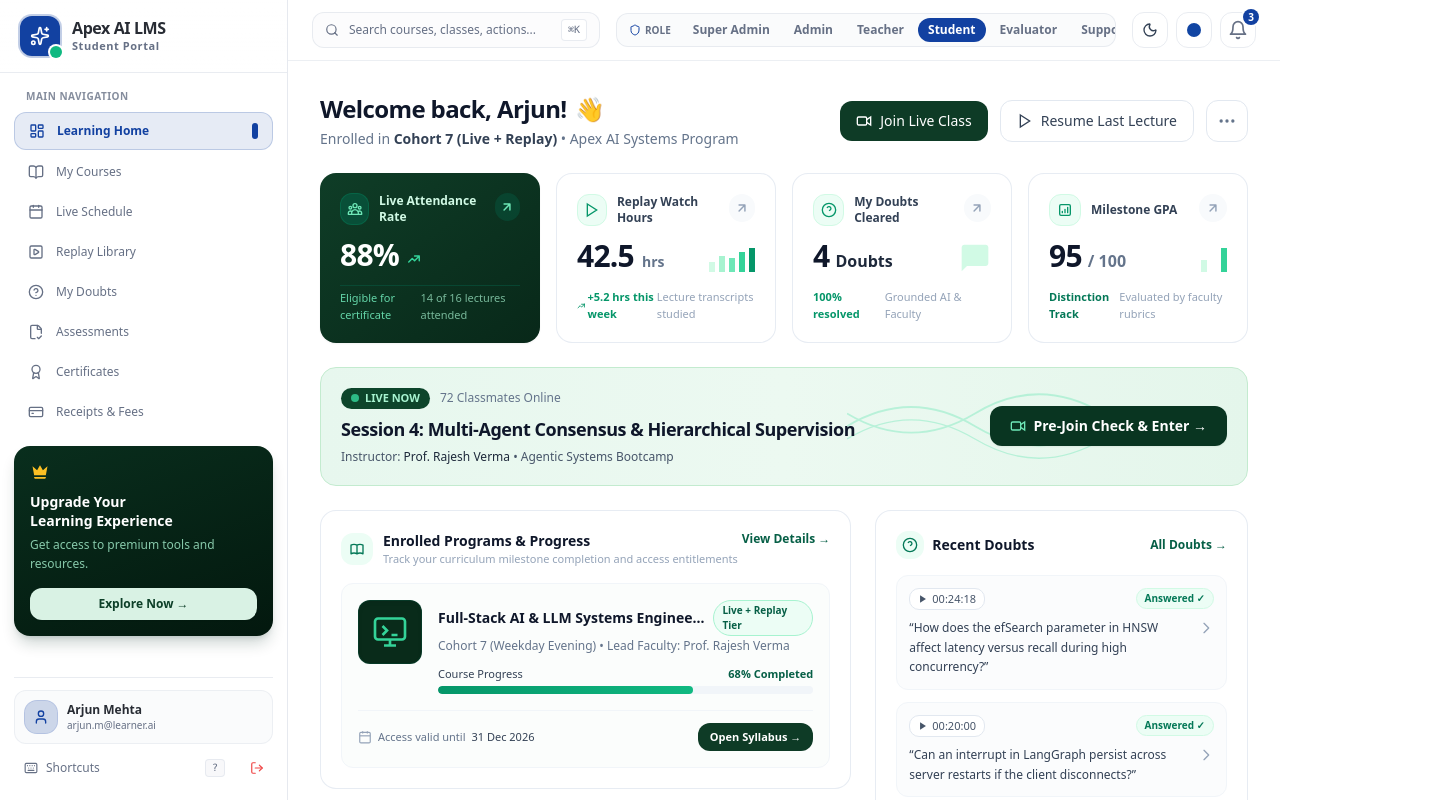
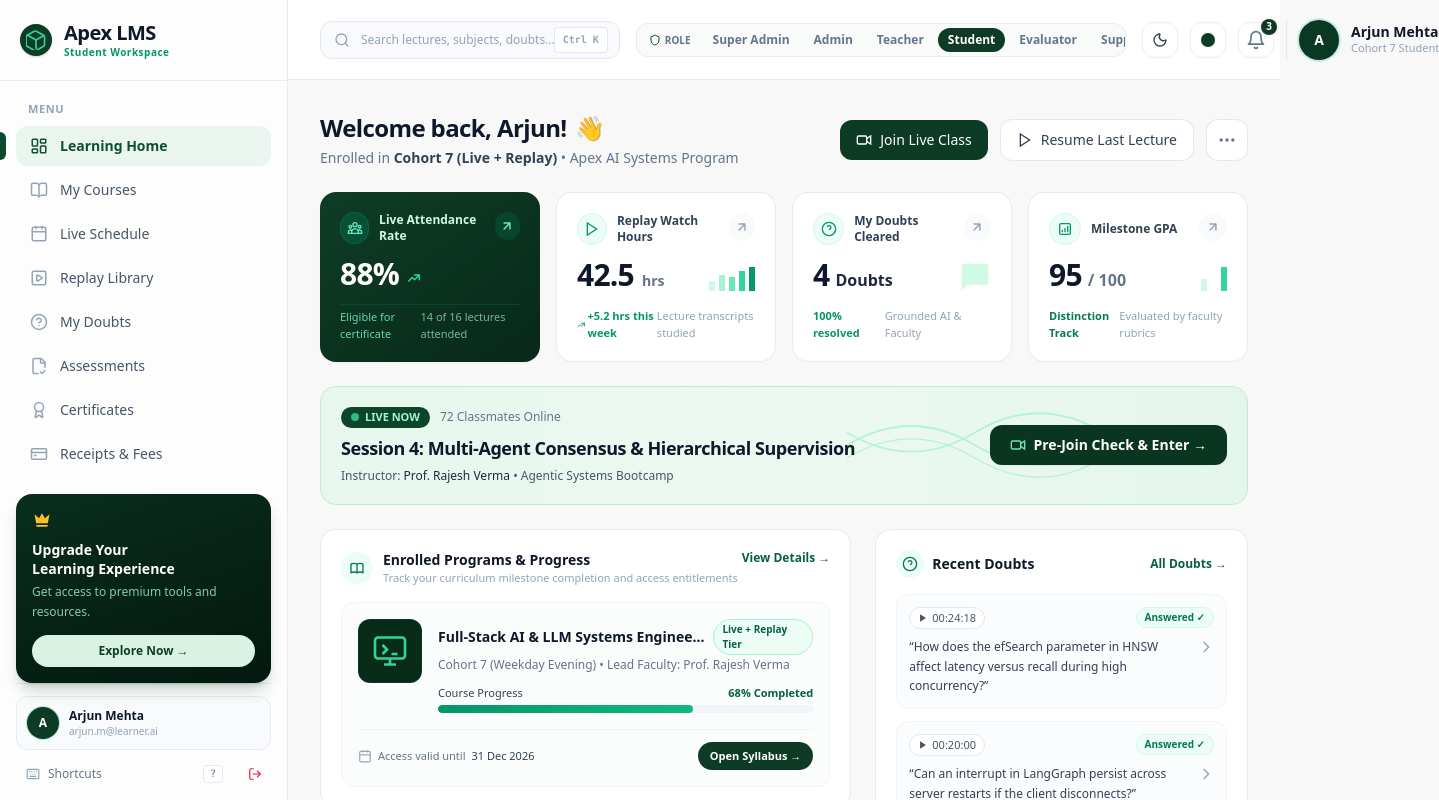
Before and after one commit to srimanthadep/LMS, a React (Vite) app: page /student/dashboard in a window 1280 px wide. Shown: the top 800 px of the page, 1439 px wide, since content can reach past the window. Built offline with nearby package versions, Linux system fonts and the light colour scheme.

Commit message:
feat(design): propagate Apex LMS forest green and sage design system across entire application

```diff
--- a/src/components/layout/DashboardLayout.tsx
+++ b/src/components/layout/DashboardLayout.tsx
@@ -228,15 +228,16 @@ export const DashboardLayout = ({ children, headerAction }: DashboardLayoutProps
             className="flex items-center space-x-2.5 cursor-pointer group"
             onClick={() => navigate(`/${role}/dashboard`)}
           >
-            <div className="relative flex items-center justify-center">
-              <div className="h-8 w-8 rounded-xl bg-primary text-primary-foreground flex items-center justify-center font-bold text-xs ring-2 ring-primary/20 shadow-xs">
-                <Sparkles className="h-4 w-4" />
-              </div>
-              <span className="absolute -bottom-0.5 -right-0.5 w-2.5 h-2.5 rounded-full bg-emerald-500 ring-2 ring-card" />
+            <div className="w-8 h-8 rounded-lg bg-[#0e3b26] flex items-center justify-center text-emerald-400 shadow-sm shadow-emerald-950/20">
+              <svg className="w-4 h-4 text-emerald-400" fill="none" stroke="currentColor" strokeLinecap="round" strokeLinejoin="round" strokeWidth="2" viewBox="0 0 24 24">
+                <path d="m21.12 6.4-8.8-4.9a2.3 2.3 0 0 0-2.24 0l-8.8 4.9A2.3 2.3 0 0 0 .16 8.4v9.2a2.3 2.3 0 0 0 1.12 2l8.8 4.9a2.3 2.3 0 0 0 2.24 0l8.8-4.9a2.3 2.3 0 0 0 1.12-2V8.4a2.3 2.3 0 0 0-1.12-2z"></path>
+                <path d="M12 22V12"></path>
+                <path d="m21 7-9 5-9-5"></path>
+              </svg>
             </div>
             <div>
-              <span className="font-bold text-sm tracking-tight block leading-tight">Apex AI LMS</span>
-              <span className="text-[10px] text-muted-foreground font-semibold uppercase tracking-wider block capitalize">
+              <span className="font-bold text-sm tracking-tight block leading-tight">Apex LMS</span>
+              <span className="text-[10px] text-emerald-600 dark:text-emerald-400 font-semibold uppercase tracking-wider block capitalize">
                 {role.replace("-", " ")} Portal
               </span>
             </div>
@@ -342,35 +343,32 @@ export const DashboardLayout = ({ children, headerAction }: DashboardLayoutProps
       <div className="flex-1 flex">
         {/* Desktop Fixed Sidebar */}
         <aside className="hidden lg:flex lg:flex-col lg:w-72 lg:fixed lg:inset-y-0 border-r border-border/80 bg-card/70 backdrop-blur-xl z-20 shadow-xs">
-          {/* Brand header */}
-          <div className="flex items-center justify-between px-5 py-4 border-b border-border/70 bg-gradient-to-b from-card to-card/50">
+          {/* Brand Logo Header */}
+          <div className="flex items-center gap-3 px-5 py-5 border-b border-slate-200/80 dark:border-border/80">
             <div
-              className="flex items-center space-x-3 cursor-pointer group min-w-0 flex-1"
+              className="flex items-center gap-3 cursor-pointer group min-w-0 flex-1"
               onClick={() => navigate(`/${role}/dashboard`)}
             >
-              <div className="relative shrink-0">
-                <div className="h-10 w-10 rounded-xl bg-primary text-primary-foreground flex items-center justify-center font-bold text-base ring-2 ring-primary/25 shadow-sm group-hover:scale-105 transition-all">
-                  <Sparkles className="h-5 w-5" />
-                </div>
-                <span className="absolute -bottom-0.5 -right-0.5 w-3 h-3 rounded-full bg-emerald-500 ring-2 ring-card" />
+              <div className="w-8 h-8 rounded-lg bg-[#0e3b26] flex items-center justify-center text-emerald-400 shadow-sm shadow-emerald-950/20 group-hover:scale-105 transition-all shrink-0">
+                <svg className="w-5 h-5 text-emerald-400" fill="none" stroke="currentColor" strokeLinecap="round" strokeLinejoin="round" strokeWidth="2" viewBox="0 0 24 24">
+                  <path d="m21.12 6.4-8.8-4.9a2.3 2.3 0 0 0-2.24 0l-8.8 4.9A2.3 2.3 0 0 0 .16 8.4v9.2a2.3 2.3 0 0 0 1.12 2l8.8 4.9a2.3 2.3 0 0 0 2.24 0l8.8-4.9a2.3 2.3 0 0 0 1.12-2V8.4a2.3 2.3 0 0 0-1.12-2z"></path>
+                  <path d="M12 22V12"></path>
+                  <path d="m21 7-9 5-9-5"></path>
+                </svg>
               </div>
               <div className="min-w-0 flex-1">
-                <span className="font-extrabold text-base tracking-tight block leading-tight truncate text-foreground">
-                  Apex AI LMS
-                </span>
-                <span className="text-[11px] text-muted-foreground font-semibold uppercase tracking-wider block truncate capitalize">
-                  {role.replace("-", " ")} Portal
-                </span>
+                <span className="text-xl font-bold tracking-tight text-slate-900 dark:text-white block leading-tight truncate">Apex LMS</span>
+                <span className="text-[10px] text-emerald-600 dark:text-emerald-400 font-semibold uppercase tracking-wider block truncate capitalize">{role.replace("-", " ")} Workspace</span>
               </div>
             </div>
           </div>
 
           {/* Navigation Items */}
-          <div className="flex-1 flex flex-col justify-between py-4 px-3.5 overflow-y-auto sleek-scrollbar">
-            <div className="space-y-4">
+          <div className="flex-1 flex flex-col justify-between py-5 px-4 overflow-y-auto sleek-scrollbar">
+            <div className="space-y-5">
               <div>
-                <p className="text-[10px] font-bold text-muted-foreground/80 px-3 uppercase tracking-wider mb-2">
-                  Main Navigation
+                <p className="px-3 text-[11px] font-semibold text-slate-400 tracking-wider uppercase mb-2">
+                  Menu
                 </p>
                 <nav className="space-y-1">
                   {navItems.map((item) => {
@@ -383,30 +381,22 @@ export const DashboardLayout = ({ children, headerAction }: DashboardLayoutProps
                         type="button"
                         onClick={() => navigate(item.href)}
                         className={cn(
-                          "relative w-full flex items-center justify-between px-3.5 py-2.5 rounded-xl text-xs font-medium transition-all duration-150 group text-left outline-none",
+                          "group relative flex items-center gap-3 px-3.5 py-2.5 rounded-xl font-medium text-sm transition-all text-left outline-none w-full",
                           isActive
-                            ? "text-primary font-bold shadow-xs bg-primary/10 border border-primary/20"
-                            : "text-muted-foreground hover:text-foreground hover:bg-muted/50"
+                            ? "bg-[#eaf5ef] dark:bg-emerald-950/40 text-[#0d4f32] dark:text-emerald-300 font-semibold"
+                            : "text-slate-600 dark:text-slate-400 hover:text-slate-900 dark:hover:text-white hover:bg-slate-50 dark:hover:bg-muted/40"
                         )}
                       >
-                        <div className="flex items-center space-x-3 min-w-0">
-                          <Icon className={cn("h-4 w-4 shrink-0 transition-colors", isActive ? "text-primary" : "text-muted-foreground group-hover:text-foreground")} />
-                          <span className="truncate">{item.name}</span>
-                        </div>
-                        <div className="flex items-center gap-1.5 shrink-0">
+                        {isActive && (
+                          <span className="absolute -left-4 top-1.5 bottom-1.5 w-1.5 bg-[#0e482f] dark:bg-emerald-400 rounded-r-md"></span>
+                        )}
+                        <Icon className={cn("w-[18px] h-[18px] shrink-0 transition-colors", isActive ? "text-[#0d4f32] dark:text-emerald-300" : "text-slate-400 dark:text-slate-500 group-hover:text-slate-600 dark:group-hover:text-slate-300")} />
+                        <span className="flex-1 truncate">{item.name}</span>
                         {item.badge && (
-                            <span className="text-[9px] font-bold px-1.5 py-0.2 rounded-full bg-primary text-primary-foreground">
+                          <span className="text-[9px] font-bold px-2 py-0.5 rounded-full bg-[#0e3b26] text-white">
                             {item.badge}
                           </span>
                         )}
-                          {isActive && (
-                            <motion.div
-                              layoutId="sidebar-active-indicator"
-                              className="w-1.5 h-4 rounded-full bg-primary"
-                              transition={{ type: "spring", stiffness: 350, damping: 30 }}
-                            />
-                          )}
-                        </div>
                       </button>
                     );
                   })}
@@ -418,15 +408,15 @@ export const DashboardLayout = ({ children, headerAction }: DashboardLayoutProps
             </div>
 
             {/* Bottom Actions */}
-            <div className="pt-3 border-t border-border/70 space-y-2">
+            <div className="pt-3 border-t border-slate-200/80 dark:border-border/70 space-y-2">
               {/* User profile capsule */}
-              <div className="flex items-center gap-2.5 p-2.5 rounded-xl bg-muted/40 border border-border/50">
-                <div className="h-8 w-8 rounded-lg bg-primary/20 text-primary flex items-center justify-center font-bold text-xs shrink-0 ring-1 ring-primary/30">
-                  <User className="h-4 w-4" />
+              <div className="flex items-center gap-2.5 p-2.5 rounded-xl bg-slate-50 dark:bg-muted/40 border border-slate-200/80 dark:border-border/50">
+                <div className="h-8 w-8 rounded-lg bg-[#0e3b26] text-white flex items-center justify-center font-bold text-xs shrink-0 ring-1 ring-emerald-500/30">
+                  {user.name.charAt(0)}
                 </div>
                 <div className="min-w-0 flex-1">
-                  <p className="text-xs font-bold truncate text-foreground">{user.name}</p>
-                  <p className="text-[10px] text-muted-foreground truncate">{user.email}</p>
+                  <p className="text-xs font-bold truncate text-slate-900 dark:text-white">{user.name}</p>
+                  <p className="text-[10px] text-slate-400 truncate">{user.email}</p>
                 </div>
               </div>
 
@@ -434,18 +424,18 @@ export const DashboardLayout = ({ children, headerAction }: DashboardLayoutProps
                 <Button
                   variant="ghost"
                   size="sm"
-                  className="flex-1 justify-start h-8 px-2.5 text-xs text-muted-foreground hover:text-foreground gap-2 rounded-xl"
+                  className="flex-1 justify-start h-8 px-2.5 text-xs text-slate-500 hover:text-slate-900 dark:hover:text-white gap-2 rounded-xl"
                   onClick={() => setShortcutsOpen(true)}
                 >
-                  <Keyboard className="h-3.5 w-3.5 text-muted-foreground" />
+                  <Keyboard className="h-3.5 w-3.5 text-slate-400" />
                   <span>Shortcuts</span>
-                  <kbd className="ml-auto text-[10px] font-mono border border-border/70 rounded px-1.5 py-0.2 bg-muted/60">?</kbd>
+                  <kbd className="ml-auto text-[10px] font-mono border border-slate-200 dark:border-border rounded px-1.5 py-0.2 bg-white dark:bg-card">?</kbd>
                 </Button>
 
                 <Button
                   variant="ghost"
                   size="icon"
-                  className="h-8 w-8 rounded-xl text-destructive hover:text-destructive hover:bg-destructive/10 shrink-0"
+                  className="h-8 w-8 rounded-xl text-rose-600 hover:text-rose-700 hover:bg-rose-50 dark:hover:bg-rose-950/30 shrink-0"
                   title="Sign Out"
                   onClick={() => {
                     logout();
@@ -462,32 +452,50 @@ export const DashboardLayout = ({ children, headerAction }: DashboardLayoutProps
         {/* 3. Main Content Canvas */}
         <div className="lg:pl-72 flex-1 flex flex-col min-w-0">
           {/* Desktop Top Utility Bar */}
-          <div className="hidden lg:flex items-center justify-between px-6 py-3 border-b border-border/60 bg-card/60 backdrop-blur-md sticky top-0 z-30">
+          <header className="hidden lg:flex h-20 items-center justify-between px-8 border-b border-slate-200/80 dark:border-border/80 bg-white/90 dark:bg-card/90 backdrop-blur-md sticky top-0 z-30" data-purpose="top-navigation-bar">
             {/* Search Input */}
+            <div className="relative w-full max-w-xs xl:max-w-md">
               <button
                 onClick={() => setSearchOpen(true)}
-              className="flex items-center gap-2.5 px-3 py-1.5 rounded-xl border border-border/70 bg-muted/30 hover:bg-muted/60 text-muted-foreground text-xs w-60 xl:w-72 transition-colors text-left"
+                className="w-full pl-10 pr-16 py-2.5 bg-slate-50 dark:bg-muted/30 border border-slate-200 dark:border-border rounded-xl text-xs md:text-sm text-slate-800 dark:text-slate-200 placeholder-slate-400 flex items-center justify-between hover:border-emerald-500/50 transition-all text-left"
               >
-              <Search className="h-3.5 w-3.5 shrink-0" />
-              <span className="truncate">Search courses, classes, actions...</span>
-              <kbd className="ml-auto text-[10px] font-mono border border-border/70 rounded px-1.5 py-0.5 bg-background shadow-2xs shrink-0">
-                ⌘K
-              </kbd>
+                <span className="absolute inset-y-0 left-0 pl-3.5 flex items-center pointer-events-none text-slate-400">
+                  <svg className="w-4 h-4" fill="none" stroke="currentColor" strokeWidth="2" viewBox="0 0 24 24">
+                    <circle cx="11" cy="11" r="8"></circle>
+                    <path d="m21 21-4.35-4.35" strokeLinecap="round" strokeLinejoin="round"></path>
+                  </svg>
+                </span>
+                <span className="text-slate-400 text-xs truncate">Search lectures, subjects, doubts...</span>
+                <span className="absolute inset-y-0 right-0 pr-3 flex items-center pointer-events-none">
+                  <kbd className="px-2 py-0.5 text-[10px] font-semibold text-slate-400 bg-white dark:bg-card border border-slate-200 dark:border-border rounded shadow-2xs">Ctrl K</kbd>
+                </span>
               </button>
+            </div>
 
             {/* Compact Dev Role Switcher */}
-            <div className="mx-4 flex-1 max-w-2xl flex justify-center">
+            <div className="mx-4 flex-1 max-w-xl flex justify-center">
               <DevRoleSwitcher />
             </div>
 
             {/* Actions & Theme Controls */}
-            <div className="flex items-center gap-2 shrink-0">
+            <div className="flex items-center gap-3 shrink-0">
               {headerAction}
               <ThemeToggle />
               <ThemeAccentPicker />
               <NotificationCenter />
+
+              {/* User Profile Pill */}
+              <div className="flex items-center gap-3 pl-3 border-l border-slate-200 dark:border-border/80">
+                <div className="w-10 h-10 rounded-full bg-[#0a3822] text-white flex items-center justify-center font-bold text-sm ring-2 ring-emerald-500/20 shadow-xs">
+                  {user.name.charAt(0)}
+                </div>
+                <div className="text-left hidden sm:block">
+                  <p className="text-sm font-semibold text-slate-900 dark:text-white leading-tight">{user.name}</p>
+                  <p className="text-[11px] text-slate-400 capitalize">{role === "student" ? "Cohort 7 Student" : `${role.replace("-", " ")} Role`}</p>
                 </div>
               </div>
+            </div>
+          </header>
 
           {/* Main Route Content */}
           <main className="flex-1 p-4 sm:p-6 lg:p-8 pb-28 sm:pb-32 lg:pb-10 max-w-7xl w-full mx-auto">
--- a/src/index.css
+++ b/src/index.css
@@ -4,97 +4,97 @@
 
 @layer base {
   :root {
-    --background: 0 0% 100%;
-    --foreground: 220 13% 18%;
+    --background: 140 10% 97%;
+    --foreground: 222 47% 11%;
 
     --card: 0 0% 100%;
-    --card-foreground: 220 13% 18%;
+    --card-foreground: 222 47% 11%;
 
     --popover: 0 0% 100%;
-    --popover-foreground: 220 13% 18%;
+    --popover-foreground: 222 47% 11%;
 
-    --primary: 220 80% 35%;
+    --primary: 153 62% 14%;
     --primary-foreground: 0 0% 100%;
 
-    --secondary: 220 40% 95%;
-    --secondary-foreground: 220 80% 35%;
+    --secondary: 140 18% 95%;
+    --secondary-foreground: 153 62% 14%;
 
-    --muted: 220 20% 96%;
-    --muted-foreground: 220 13% 46%;
+    --muted: 140 15% 95%;
+    --muted-foreground: 215 16% 47%;
 
-    --accent: 142 76% 36%;
+    --accent: 142 71% 45%;
     --accent-foreground: 0 0% 100%;
 
     --destructive: 0 84.2% 60.2%;
     --destructive-foreground: 0 0% 100%;
 
-    --border: 220 20% 90%;
-    --input: 220 20% 90%;
-    --ring: 220 80% 35%;
+    --border: 214 32% 91%;
+    --input: 214 32% 91%;
+    --ring: 142 71% 45%;
 
-    --radius: 0.75rem;
+    --radius: 1rem;
 
     --success: 142 76% 36%;
     --success-foreground: 0 0% 100%;
 
-    --gradient-primary: linear-gradient(135deg, hsl(220 80% 35%), hsl(240 60% 50%));
+    --gradient-primary: linear-gradient(145deg, #0f3d27 0%, #082819 100%);
     --gradient-success: linear-gradient(135deg, hsl(142 76% 36%), hsl(160 60% 45%));
-    --gradient-card: linear-gradient(180deg, hsl(0 0% 100%), hsl(220 20% 98%));
+    --gradient-card: linear-gradient(180deg, hsl(0 0% 100%), hsl(140 10% 98%));
 
-    --sidebar-background: 0 0% 98%;
-    --sidebar-foreground: 240 5.3% 26.1%;
-    --sidebar-primary: 240 5.9% 10%;
-    --sidebar-primary-foreground: 0 0% 98%;
-    --sidebar-accent: 240 4.8% 95.9%;
-    --sidebar-accent-foreground: 240 5.9% 10%;
-    --sidebar-border: 220 13% 91%;
-    --sidebar-ring: 217.2 91.2% 59.8%;
+    --sidebar-background: 0 0% 100%;
+    --sidebar-foreground: 222 47% 11%;
+    --sidebar-primary: 153 62% 14%;
+    --sidebar-primary-foreground: 0 0% 100%;
+    --sidebar-accent: 140 30% 95%;
+    --sidebar-accent-foreground: 153 70% 18%;
+    --sidebar-border: 214 32% 91%;
+    --sidebar-ring: 142 71% 45%;
   }
 
   .dark {
-    --background: 220 18% 12%;
-    --foreground: 220 10% 95%;
+    --background: 155 35% 6%;
+    --foreground: 140 10% 96%;
 
-    --card: 220 18% 15%;
-    --card-foreground: 220 10% 95%;
+    --card: 155 30% 9%;
+    --card-foreground: 140 10% 96%;
 
-    --popover: 220 18% 15%;
-    --popover-foreground: 220 10% 95%;
+    --popover: 155 30% 9%;
+    --popover-foreground: 140 10% 96%;
 
-    --primary: 220 80% 55%;
-    --primary-foreground: 0 0% 100%;
+    --primary: 142 71% 45%;
+    --primary-foreground: 155 60% 8%;
 
-    --secondary: 220 18% 22%;
-    --secondary-foreground: 220 10% 95%;
+    --secondary: 155 25% 15%;
+    --secondary-foreground: 140 10% 96%;
 
-    --muted: 220 18% 22%;
-    --muted-foreground: 220 10% 70%;
+    --muted: 155 25% 14%;
+    --muted-foreground: 150 10% 65%;
 
-    --accent: 142 76% 45%;
+    --accent: 142 76% 50%;
     --accent-foreground: 0 0% 100%;
 
     --destructive: 0 62.8% 50%;
     --destructive-foreground: 0 0% 100%;
 
-    --border: 220 18% 22%;
-    --input: 220 18% 22%;
-    --ring: 220 80% 55%;
+    --border: 155 20% 18%;
+    --input: 155 20% 18%;
+    --ring: 142 71% 45%;
 
     --success: 142 76% 45%;
     --success-foreground: 0 0% 100%;
 
-    --gradient-primary: linear-gradient(135deg, hsl(220 80% 55%), hsl(240 60% 60%));
+    --gradient-primary: linear-gradient(145deg, #0f3d27 0%, #082819 100%);
     --gradient-success: linear-gradient(135deg, hsl(142 76% 45%), hsl(160 60% 50%));
-    --gradient-card: linear-gradient(180deg, hsl(220 18% 15%), hsl(220 18% 18%));
+    --gradient-card: linear-gradient(180deg, hsl(155 30% 9%), hsl(155 30% 11%));
 
-    --sidebar-background: 240 5.9% 10%;
-    --sidebar-foreground: 240 4.8% 95.9%;
-    --sidebar-primary: 224.3 76.3% 48%;
-    --sidebar-primary-foreground: 0 0% 100%;
-    --sidebar-accent: 240 3.7% 15.9%;
-    --sidebar-accent-foreground: 240 4.8% 95.9%;
-    --sidebar-border: 240 3.7% 15.9%;
-    --sidebar-ring: 217.2 91.2% 59.8%;
+    --sidebar-background: 155 32% 8%;
+    --sidebar-foreground: 140 10% 96%;
+    --sidebar-primary: 142 71% 45%;
+    --sidebar-primary-foreground: 155 60% 8%;
+    --sidebar-accent: 155 30% 14%;
+    --sidebar-accent-foreground: 142 71% 65%;
+    --sidebar-border: 155 20% 16%;
+    --sidebar-ring: 142 71% 45%;
   }
 }
 
--- a/src/pages/admin/AdminDashboard.tsx
+++ b/src/pages/admin/AdminDashboard.tsx
@@ -75,6 +75,7 @@ export const AdminDashboard: React.FC = () => {
             subtitle="Across 4 flagship AI courses"
             icon={Layers}
             trend={{ value: "+2 starting next week", isPositive: true }}
+            highlight
           />
           <StatCard
             index={1}
@@ -83,7 +84,6 @@ export const AdminDashboard: React.FC = () => {
             subtitle="1 currently broadcasting"
             icon={Video}
             trend={{ value: "All faculty confirmed", isPositive: true }}
-            highlight
           />
           <StatCard
             index={2}
--- a/src/pages/evaluator/EvaluatorDashboard.tsx
+++ b/src/pages/evaluator/EvaluatorDashboard.tsx
@@ -69,6 +69,7 @@ export const EvaluatorDashboard: React.FC = () => {
           value={pendingCount}
           icon={Clock}
           trend={{ value: "SLA 14h left", isPositive: true }}
+          highlight
         />
         <StatCard
           title="Graded This Week"
--- a/src/pages/super-admin/SuperAdminDashboard.tsx
+++ b/src/pages/super-admin/SuperAdminDashboard.tsx
@@ -78,6 +78,7 @@ export const SuperAdminDashboard: React.FC = () => {
             subtitle="Across 6 concurrent batches"
             icon={Users}
             trend={{ value: "+14% this month", isPositive: true }}
+            highlight
           />
           <StatCard
             index={1}
@@ -86,7 +87,6 @@ export const SuperAdminDashboard: React.FC = () => {
             subtitle="GPT-4o & Claude 3.5 Sonnet"
             icon={Cpu}
             trend={{ value: "₹48,200 spend", isPositive: true }}
-            highlight
           />
           <StatCard
             index={2}
--- a/src/pages/support/SupportDashboard.tsx
+++ b/src/pages/support/SupportDashboard.tsx
@@ -59,6 +59,7 @@ export const SupportDashboard: React.FC = () => {
           value={openCount}
           icon={LifeBuoy}
           trend={{ value: "3 urgent SLA", isPositive: false }}
+          highlight
         />
         <StatCard
           title="Pending Approval"
--- a/src/services/themeService.ts
+++ b/src/services/themeService.ts
@@ -9,12 +9,12 @@ export interface ThemeAccent {
 
 export const THEME_ACCENTS: ThemeAccent[] = [
   {
-    id: "ocean",
-    name: "Ocean Blue",
-    primaryHsl: "220 80% 35%",
-    ringHsl: "220 80% 35%",
-    colorHex: "#1145a3",
-    gradient: "linear-gradient(135deg, hsl(220 80% 35%), hsl(240 60% 50%))",
+    id: "apex-forest",
+    name: "Apex Forest",
+    primaryHsl: "153 62% 14%",
+    ringHsl: "142 76% 36%",
+    colorHex: "#0e3b26",
+    gradient: "linear-gradient(145deg, #0f3d27 0%, #082819 100%)",
   },
   {
     id: "emerald",
@@ -77,8 +77,14 @@ class ThemeService {
 
   applyAccent(accent?: ThemeAccent): void {
     const active = accent || this.getActiveAccent();
-    document.documentElement.style.setProperty("--primary", active.primaryHsl);
-    document.documentElement.style.setProperty("--ring", active.ringHsl);
+    const isDark = this.isDarkMode();
+    if (isDark && active.id === "apex-forest") {
+      document.documentElement.style.setProperty("--primary", "142 71% 45%");
+      document.documentElement.style.setProperty("--ring", "142 71% 45%");
+    } else {
+      document.documentElement.style.setProperty("--primary", active.primaryHsl);
+      document.documentElement.style.setProperty("--ring", active.ringHsl);
+    }
     document.documentElement.style.setProperty("--gradient-primary", active.gradient);
   }
 
--- a/tailwind.config.ts
+++ b/tailwind.config.ts
@@ -60,6 +60,25 @@ export default {
           border: "hsl(var(--sidebar-border))",
           ring: "hsl(var(--sidebar-ring))",
         },
+        brand: {
+          50: '#f0fdf4',
+          100: '#dcfce7',
+          200: '#bbf7d0',
+          300: '#86efac',
+          400: '#4ade80',
+          500: '#22c55e',
+          600: '#16a34a',
+          700: '#15803d',
+          800: '#166534',
+          900: '#14532d',
+          950: '#052e16',
+        },
+        forest: {
+          800: '#0d3824',
+          850: '#0a2d1d',
+          900: '#062316',
+          950: '#03170e',
+        },
       },
       borderRadius: {
         lg: "var(--radius)",
```
Also changed, not shown: src/components/ui/StatCard.tsx (+92 -32 lines). Lines whose indentation alone changed are shown as unchanged.
